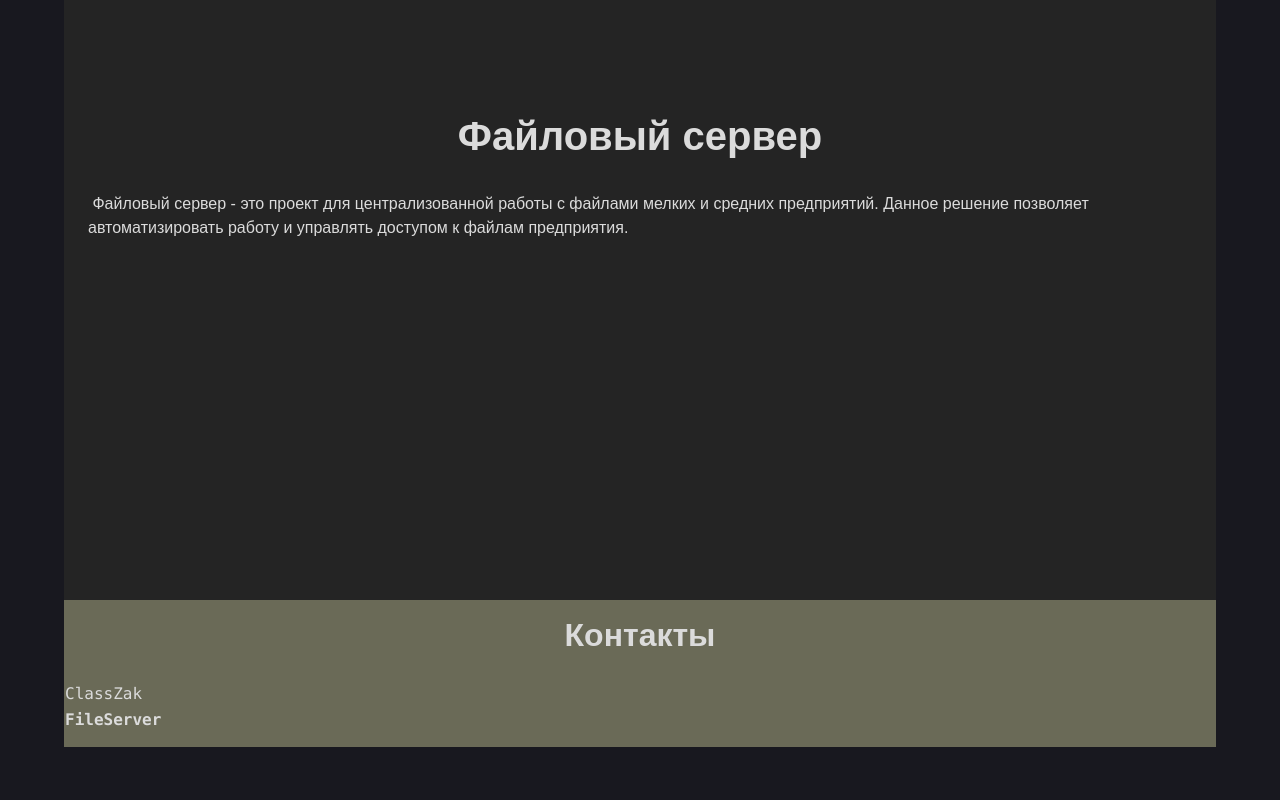
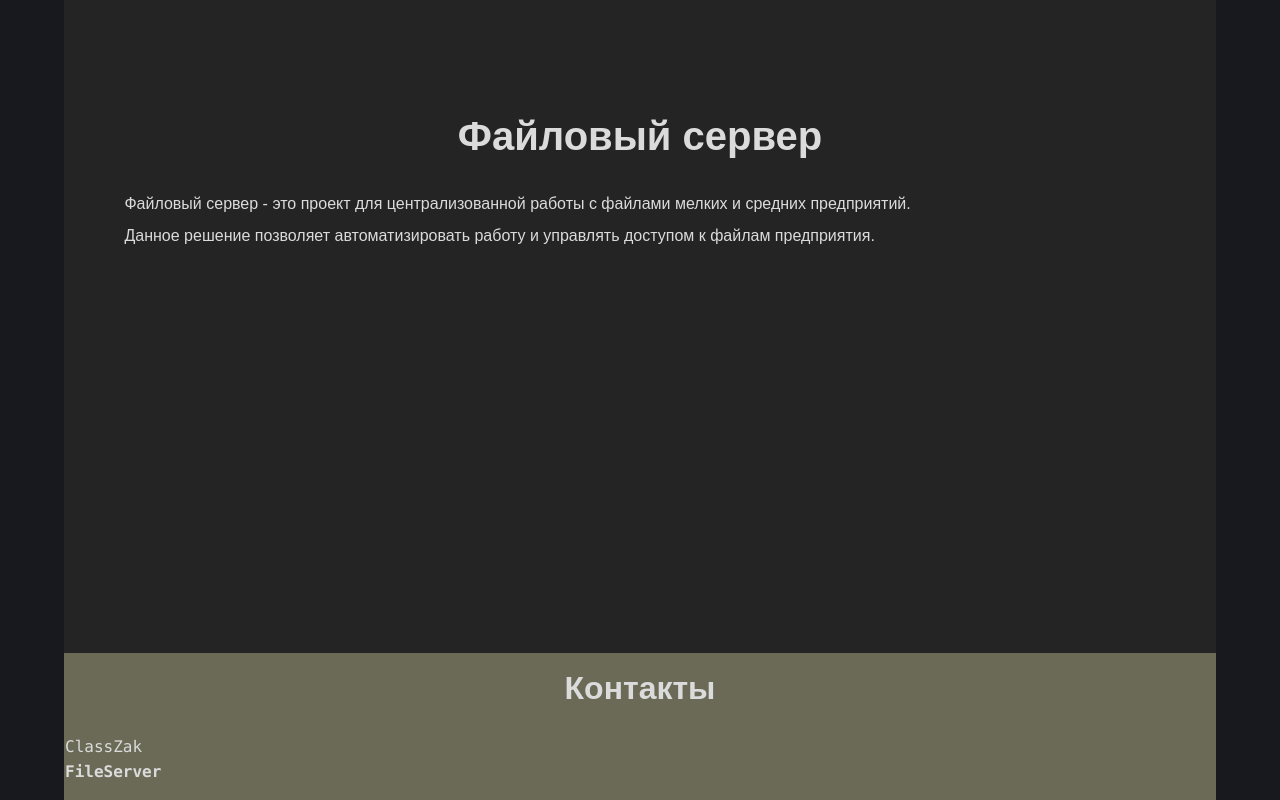
Before and after one commit to ClassZak/FileServer, an Angular app in the folder angular_server/: page /about in a window 1280 px wide. Built offline with nearby package versions, Linux system fonts and the light colour scheme.

Commit message:
Fix page height

```diff
--- a/angular_server/src/app/app.css
+++ b/angular_server/src/app/app.css
@@ -1 +1,2 @@
 @import url(../styles/MainContent.css);
+@import url(../styles/indented.css);
--- a/angular_server/src/app/page/about/about.css
+++ b/angular_server/src/app/page/about/about.css
@@ -1 +1,2 @@
 @import url(../../../styles/MainContent.css);
+@import url(../../../styles/indented.css);
--- a/angular_server/src/app/page/about/about.html
+++ b/angular_server/src/app/page/about/about.html
@@ -1,8 +1,8 @@
 <main class="MainContent">
 	<h1>Файловый сервер</h1>
-	<p className="block-indent">
-	Файловый сервер - это проект для централизованной работы с файлами мелких и средних предприятий.
-	Данное решение позволяет автоматизировать работу и управлять доступом к файлам предприятия.
+	<p class="block-indent">
+		Файловый сервер - это проект для централизованной работы с файлами мелких и средних предприятий.<br>
+		Данное решение позволяет автоматизировать работу и управлять доступом к файлам предприятия.<br>
 	</p>
 </main>
 <app-footer>
--- a/angular_server/src/styles.css
+++ b/angular_server/src/styles.css
@@ -83,3 +83,11 @@ button {
 	background-color: #dbdbdb;
 	border-radius: 5px;
 }
+
+
+
+*:has(.MainContent) {
+	display: flex;
+	flex-direction: column;
+	height: 100%;
+}
--- a/angular_server/src/styles/MainContent.css
+++ b/angular_server/src/styles/MainContent.css
@@ -36,20 +36,10 @@
 	line-height: 1.5;
 }
 
-div:has(> .MainContent) {
+*:has(.MainContent) {
+	display: flex;
+	flex-direction: column;
+	width: 100%;
 	height: 100%;
-	background-color: var(--primary-accent);
-	width: 90%;
-	flex: 1 0 auto;
-	margin: 0 auto;
-}
-
-/*div > .MainContent{
-	width: 100%;
-	min-height: calc(100hv - 200px);
-}*/
-
-* > .MainContent{
-	width: 100%;
 	min-height: calc(100hv - 200px);
 }
--- /dev/null
+++ b/angular_server/src/styles/indented.css
@@ -0,0 +1,10 @@
+.block-indent {
+	padding-left: 2em;
+	/* Disable text-indent, couse padding is used */
+	text-indent: 0;
+}
+.block-indent br {
+	display: block;
+	content: "";
+	margin-top: 0.5em;
+}
```
Also changed, not shown: 1 other file (tests, documents, lock files or other folders).
